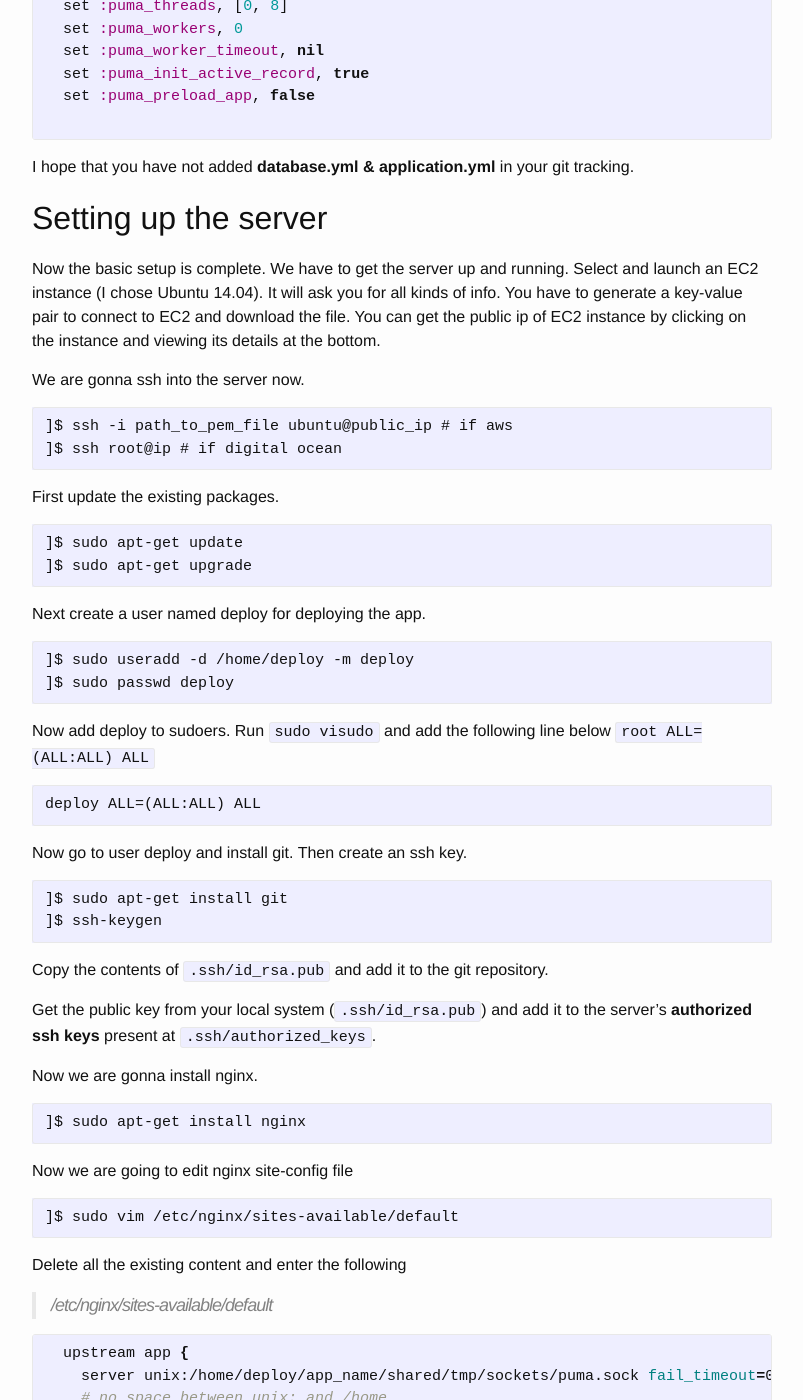
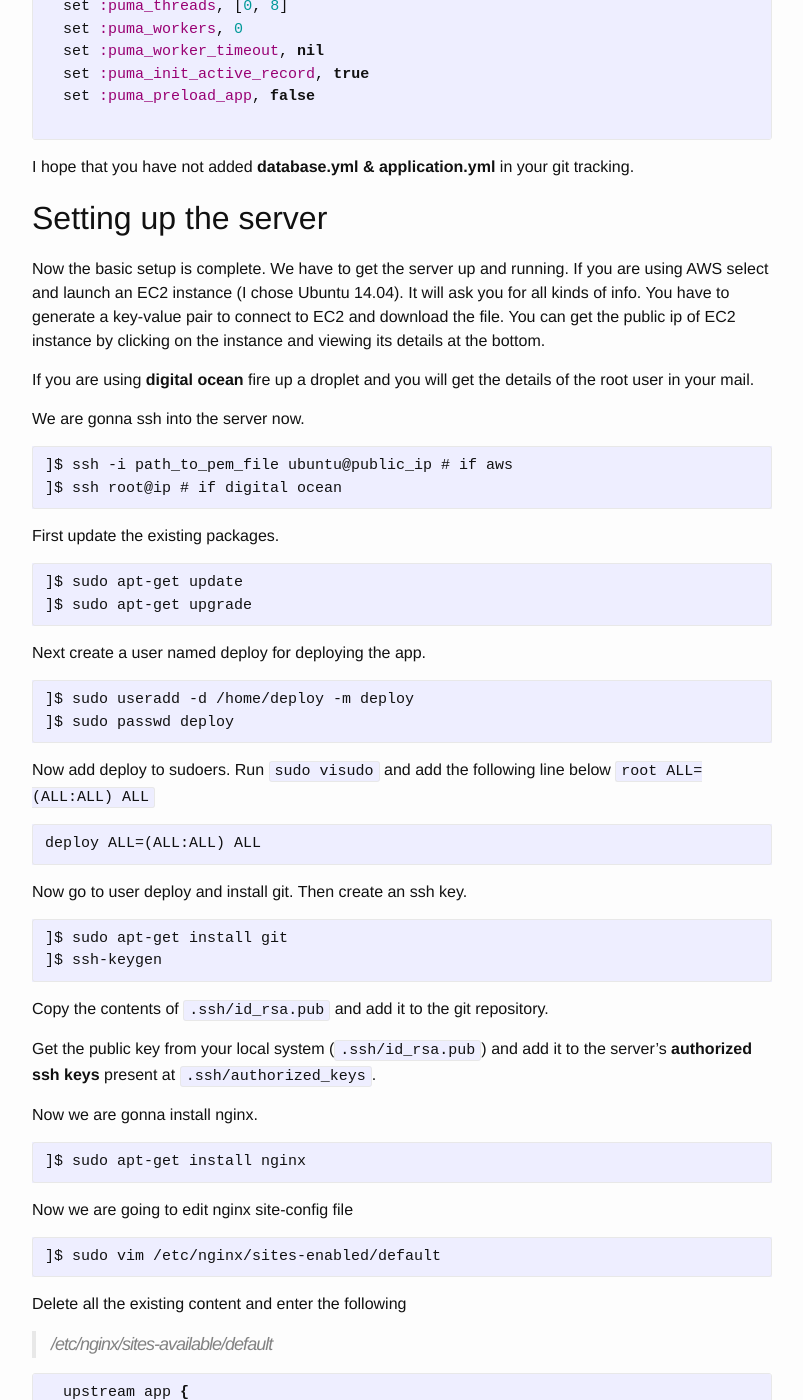
Before and after one commit to sajinmp/sajinmp.github.io, a Jekyll site: the page built from _posts/2016-03-23-deployment-of-rails-app-to-aws-or-digital-ocean-with-capistrano-puma-and-nginx.md, in a window 1280 px wide and 1400 px high, scrolled down 1816 px. Shown: the whole window, without its empty margins (238-1041 px from the left). Built offline with Jekyll 4.4.1, drawn with Linux system fonts in a browser that asks for light colours; comment, search, counter and statistics services are not loaded.

Commit message:
edits in deploying rails app

```diff
--- a/_posts/2016-03-23-deployment-of-rails-app-to-aws-or-digital-ocean-with-capistrano-puma-and-nginx.md
+++ b/_posts/2016-03-23-deployment-of-rails-app-to-aws-or-digital-ocean-with-capistrano-puma-and-nginx.md
@@ -3,7 +3,7 @@ layout: post
 title: 'Deployment of Rails app to AWS or Digital Ocean with Capistrano Puma and Nginx'
 date:   2016-03-23 18:38:53 +0530
 ---
-I tried deployment for the first time. Everyone told that it was a difficult thing to do. So I was actually afraid. I read through a tutorial and tried to do it. But there were some problems in the tutorial which I had to fix after trying many things. So I will explain step by step, the things to do while deploying to **aws** using **capistrano, puma & nginx**.
+I tried deployment for the first time. Everyone told that it was a difficult thing to do. So I was actually afraid. I read through a tutorial and tried to do it. But there were some problems in the tutorial which I had to fix after trying many things. So I will explain step by step, the things to do while deploying to **aws** or **digital ocean** using **capistrano, puma & nginx**.
 
 I believe you have a running rails application since I am not going to explain it from the absolute begining. I use **figaro** gem here to manage passwords, secrets and so on but you are free to use **secrets.yml** if thats what you are comfortable with. But it will need other tweaks and I am not going to explain it here.
 
@@ -75,7 +75,9 @@ I hope that you have not added **database.yml & application.yml** in your git tr
 
 ## Setting up the server
 
-Now the basic setup is complete. We have to get the server up and running. Select and launch an EC2 instance (I chose Ubuntu 14.04). It will ask you for all kinds of info. You have to generate a key-value pair to connect to EC2 and download the file. You can get the public ip of EC2 instance by clicking on the instance and viewing its details at the bottom.
+Now the basic setup is complete. We have to get the server up and running. If you are using AWS select and launch an EC2 instance (I chose Ubuntu 14.04). It will ask you for all kinds of info. You have to generate a key-value pair to connect to EC2 and download the file. You can get the public ip of EC2 instance by clicking on the instance and viewing its details at the bottom.
+
+If you are using **digital ocean** fire up a droplet and you will get the details of the root user in your mail.
 
 We are gonna ssh into the server now.
 
@@ -111,7 +113,7 @@ Now we are gonna install nginx.
 
 Now we are going to edit nginx site-config file
 
-    ]$ sudo vim /etc/nginx/sites-available/default
+    ]$ sudo vim /etc/nginx/sites-enabled/default
 
 Delete all the existing content and enter the following
 
```
